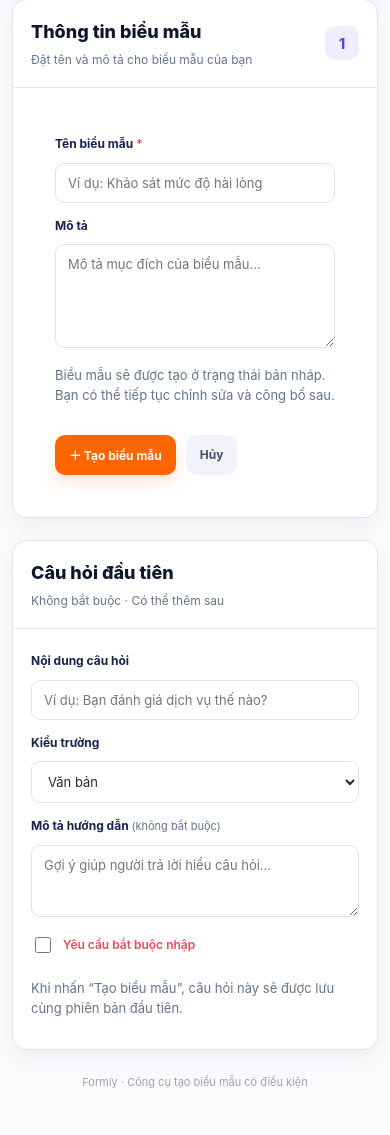
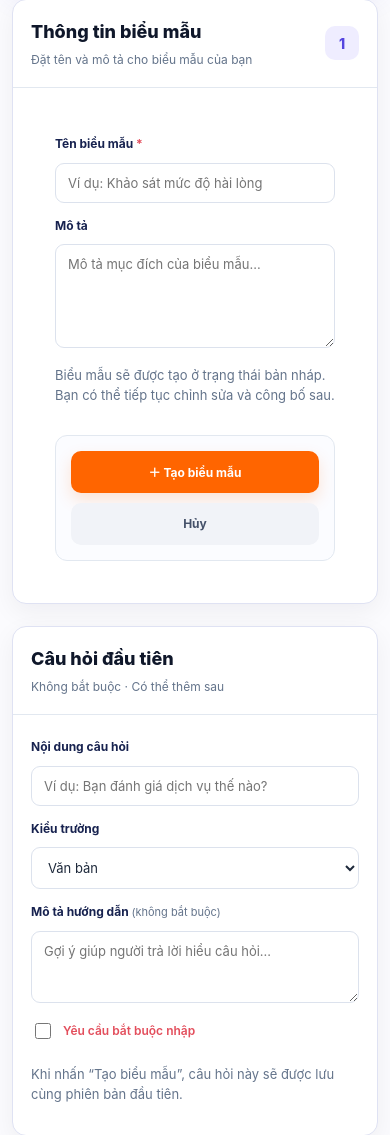
Before and after one commit to NgocHan2006/PTPMMNM-CNTT1811-NHOM-13, a PHP site: page /form_create.php in a window 390 px wide. Shown: the part 212-1347 px from the top of the page. Before the commit the page ends 1300 px from the top, so only its background shows below. Run offline with PHP 8.4, Linux system fonts and the light colour scheme.

Commit message:
sửa thiết kế

```diff
--- a/assets/form_builder.css
+++ b/assets/form_builder.css
@@ -12,3 +12,77 @@
 /* Formly visual system alignment */
 :root{--primary:#6366f1;--violet:#8b5cf6;--ink:#1e293b;--muted:#64748b;--line:#e2e8f0;--bg:#f8fafc}
 button,a,input,select,textarea{transition:color .18s,background .18s,border-color .18s,box-shadow .18s,transform .18s}
+
+.form-actions{
+    display:grid;
+    grid-template-columns:minmax(0,1fr) auto auto;
+    align-items:center;
+    gap:12px;
+    margin-top:12px;
+    padding:18px;
+    border:1px solid var(--line);
+    border-radius:12px;
+    background:#fbfcff;
+}
+.form-actions h3,
+.validation-grid{grid-column:1/-1}
+.form-actions h3{
+    margin:0;
+    color:var(--ink);
+    font-size:15px;
+    line-height:1.4;
+}
+.validation-grid{
+    display:grid;
+    grid-template-columns:repeat(2,minmax(0,1fr));
+    gap:13px 16px;
+    width:100%;
+}
+.validation-grid label{
+    display:flex;
+    min-width:0;
+    flex-direction:column;
+    gap:6px;
+    color:#44516a;
+    font-size:12px;
+    font-weight:650;
+}
+.validation-grid input,
+.validation-grid select{
+    width:100%;
+    min-width:0;
+    min-height:42px;
+    padding:10px 12px;
+    border:1px solid #dce2ed;
+    border-radius:8px;
+    background:#fff;
+    color:var(--ink);
+    font:400 13px 'Inter',Arial,sans-serif;
+}
+.validation-grid input:focus,
+.validation-grid select:focus{
+    border-color:var(--primary);
+    box-shadow:0 0 0 3px #6366f11a;
+    outline:none;
+}
+.form-actions>.btn{
+    min-width:88px;
+    min-height:42px;
+    justify-self:end;
+    white-space:nowrap;
+}
+@media(max-width:560px){
+    .form-actions{
+        grid-template-columns:repeat(2,minmax(0,1fr));
+        gap:12px;
+        padding:15px;
+    }
+    .validation-grid{
+        grid-template-columns:minmax(0,1fr);
+        gap:11px;
+    }
+    .form-actions>.btn{
+        width:100%;
+        justify-self:stretch;
+    }
+}
```
